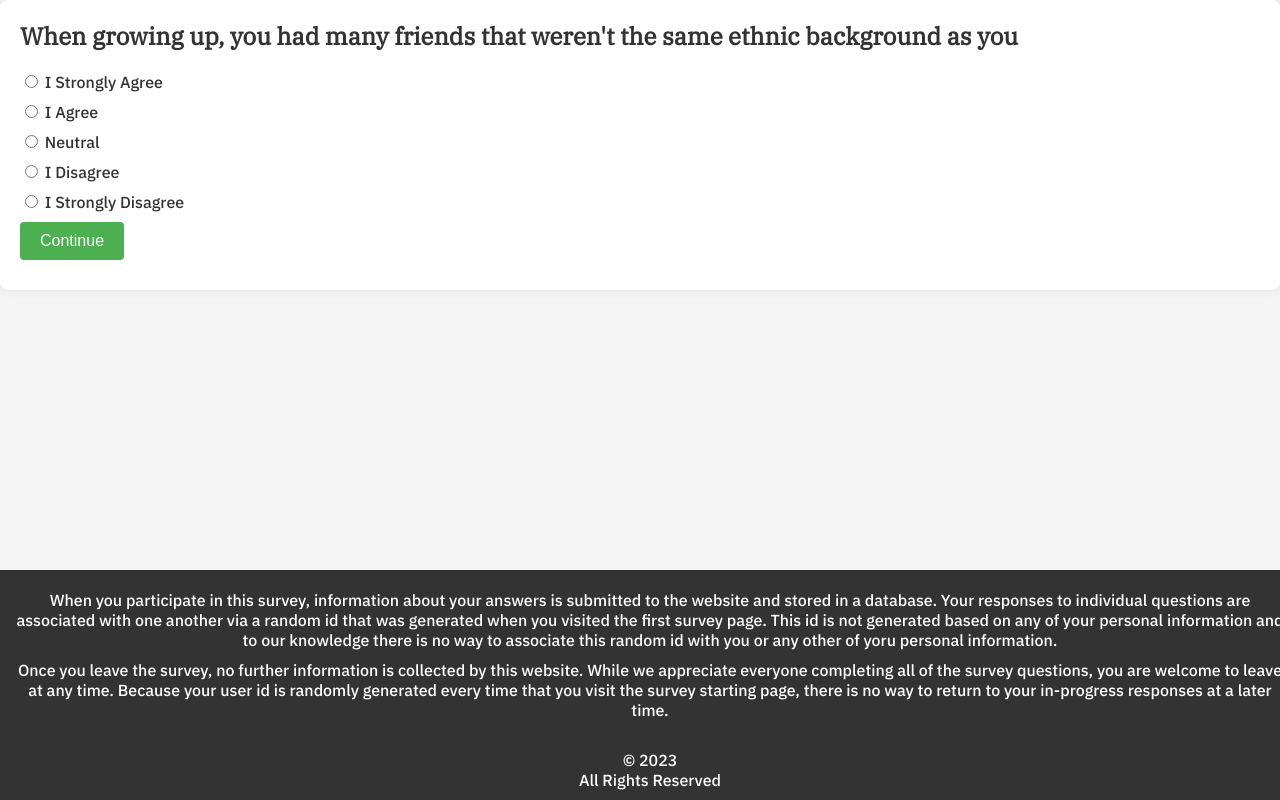
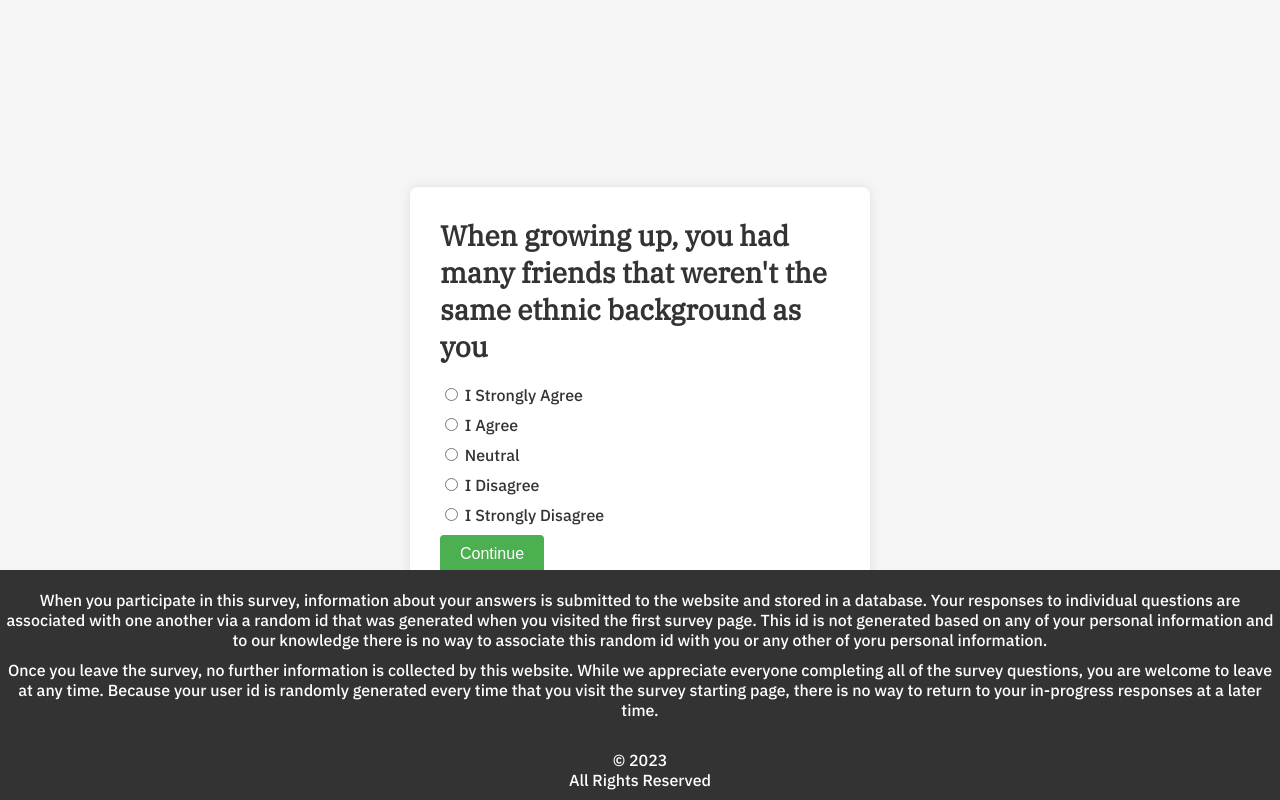
Before and after one commit to esrig1/LIS500ImplicitBias, a PHP site: page /q-esrig.php in a window 1280 px wide. Run offline with PHP 8.4, Linux system fonts and the light colour scheme; the visitor is signed in with stand-in values (Sample User, id 1).

Commit message:
Version 1.0 done

```diff
--- a/styles/survey.css
+++ b/styles/survey.css
@@ -11,28 +11,39 @@ body {
     color: #333; /* Dark text color */
     margin: 0;
     padding: 0;
+    display: flex;
+    align-items: center;
+    justify-content: center;
+    height: 100vh;
 }
 
 /* Apply styles to the main container */
 main {
-    max-width: 800px;
-    margin: 0 auto;
+    max-width: 800px; /* Set a maximum width */
+    width: 100%;
     padding: 20px;
 }
 
 /* Apply styles to the form */
 form {
     background-color: #fff; /* White background color */
-    padding: 20px;
+    padding: 30px; /* Increased padding */
     border-radius: 8px; /* Rounded corners */
     box-shadow: 0 0 10px rgba(0, 0, 0, 0.1); /* Shadow effect */
+    transition: transform 0.3s ease-in-out; /* Add transition effect */
+    max-width: 400px; /* Set a maximum width for the form */
+    margin: auto; /* Center the form horizontally */
+}
+
+form:hover {
+    transform: scale(1.02); /* Scale up on hover */
 }
 
 /* Apply styles to the question text */
 h1 {
     font-family: 'IBM Plex Serif', serif;
     font-weight: bold;
-    font-size: 24px;
+    font-size: 28px; /* Increased font size */
     margin-bottom: 20px;
 }
 
@@ -50,6 +61,7 @@ input[type="submit"] {
     cursor: pointer;
     border: none;
     border-radius: 4px;
+    transition: background-color 0.3s ease-in-out; /* Add transition effect */
 }
 
 input[type="submit"]:hover {
```
